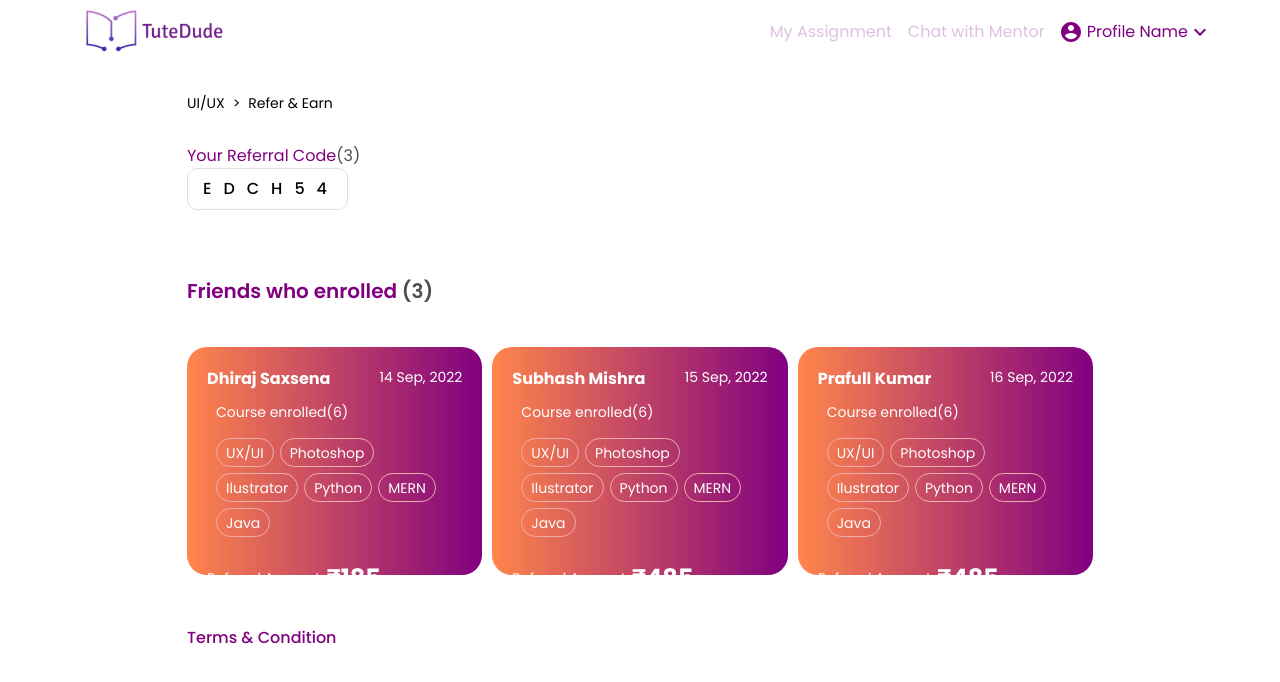
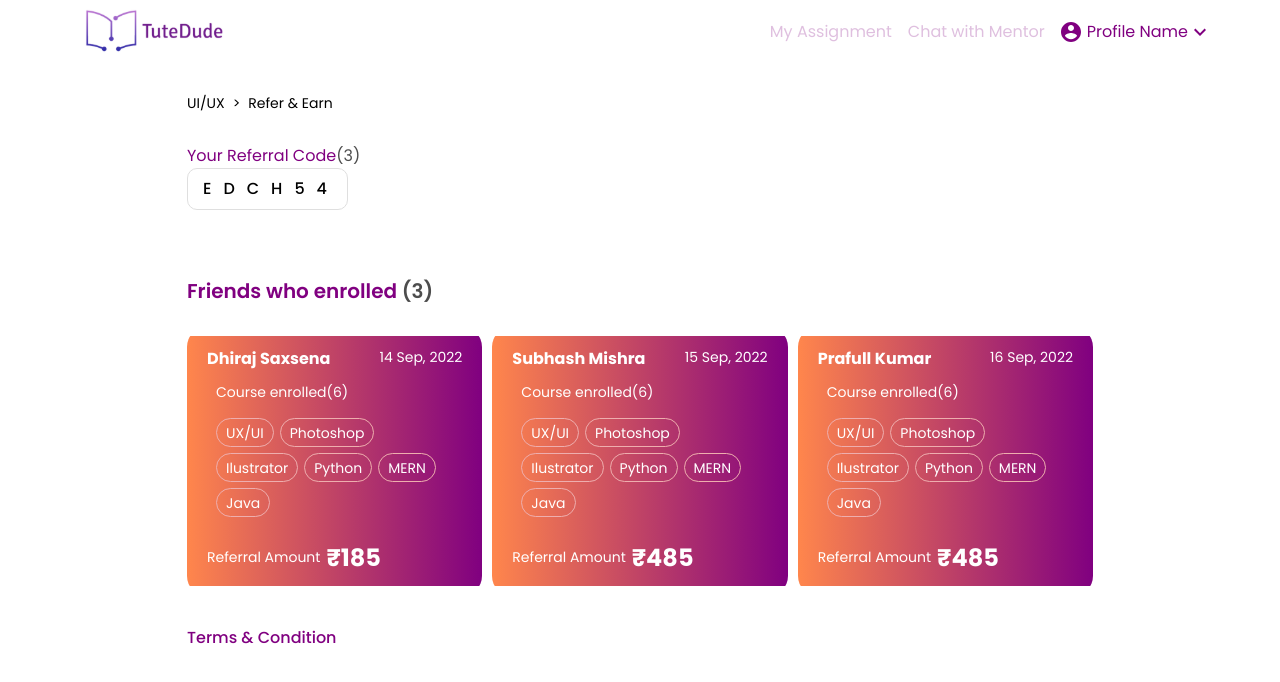
Before and after one commit to khulalit/tutDudeAssignment, a Next.js app: page /enroled-friends in a window 1280 px wide. Shown: the top 682 px of the page. Built offline with nearby package versions, Linux system fonts and the light colour scheme.

Commit message:
Update globals.css

```diff
--- a/app/globals.css
+++ b/app/globals.css
@@ -57,7 +57,7 @@
   background: linear-gradient(270deg, #800080 0%, #FF864C 100%);
   border-radius: 20px;
   max-width: 358px;
-  height: 228px;
+  min-height: 228px;
 }
 .card-header{
   font-style: normal;
```
